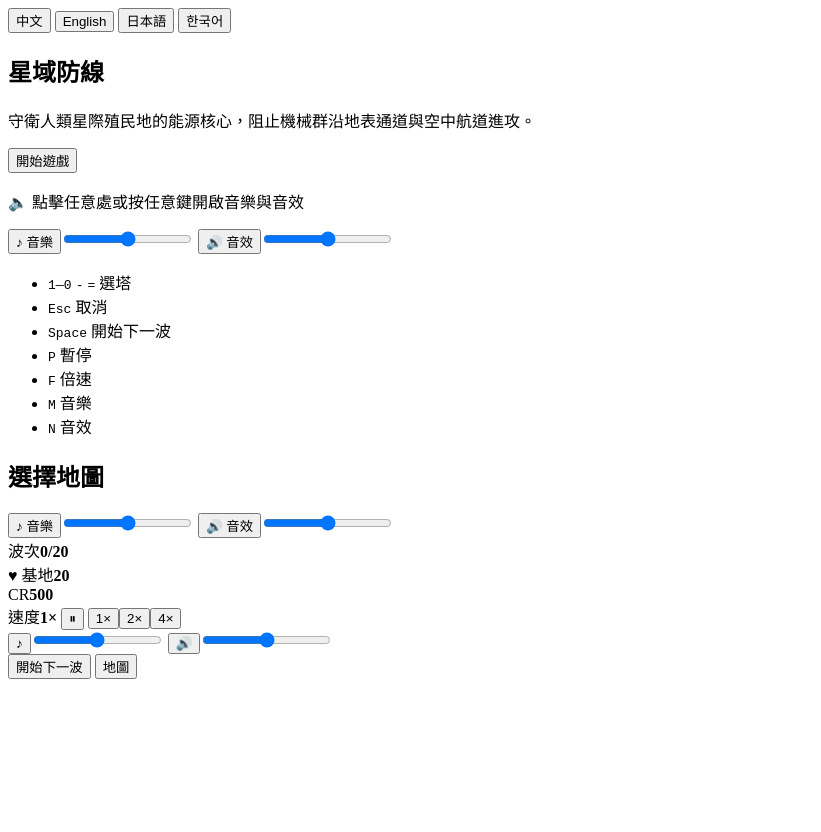
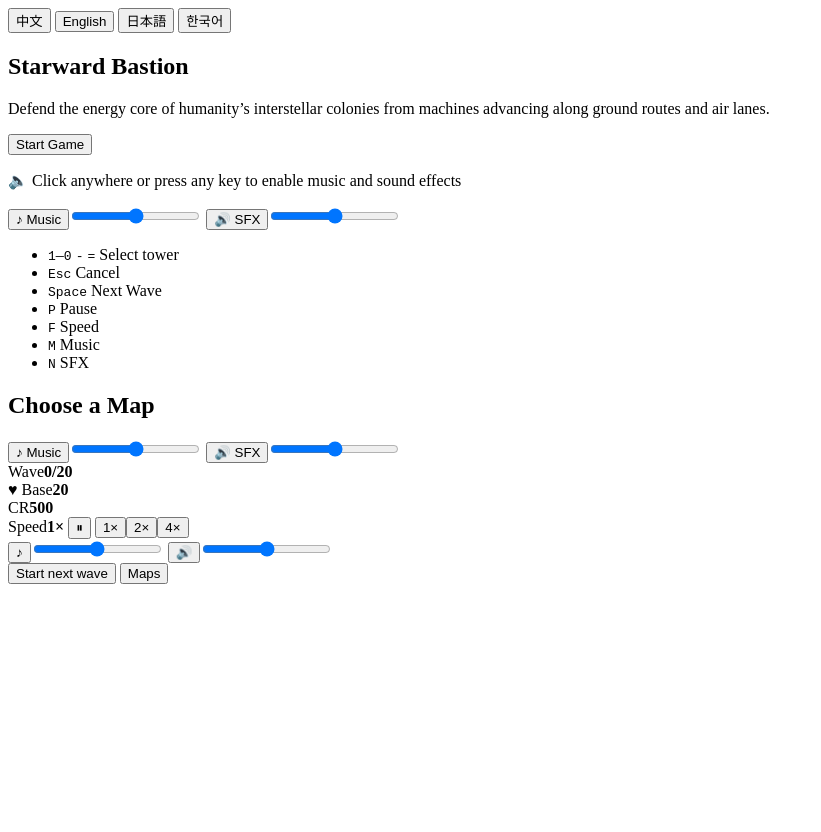
Before and after one commit to YueyuHoshizora/StarwardBastion, a website: page index.html in a window 1280 px wide. Shown: the whole page, without its empty margins (0-821 px from the left). After the commit the page ends 800 px from the top, so only its background shows below. Drawn offline with Linux system fonts and the light colour scheme.

Commit message:
將網站預設語系改為英文

```diff
--- a/index.html
+++ b/index.html
@@ -1,11 +1,11 @@
 <!doctype html>
-<html lang="zh-Hant">
+<html lang="en">
 <head>
   <meta charset="utf-8">
   <meta name="viewport" content="width=device-width, initial-scale=1">
-  <title>星域防線 Starward Bastion</title>
-  <meta name="description" content="守衛星際殖民地的能源核心！未來科技俯視塔防：20 張地圖、12 種防禦塔、16 種敵人、20 首原創 8-bit 音樂，免安裝即玩。">
-  <link rel="canonical" href="https://starward-bastion.yustellar.dev/">
+  <title>Starward Bastion — Sci-Fi Tower Defense</title>
+  <meta name="description" content="Defend your space colony’s energy core! Top-down sci-fi tower defense with 20 maps, 12 towers, 16 enemies and 20 original 8-bit tracks. Play in your desktop browser, no installation needed.">
+  <link rel="canonical" href="https://starward-bastion.yustellar.dev/?lang=en">
   <link rel="alternate" hreflang="zh-Hant" href="https://starward-bastion.yustellar.dev/?lang=zh">
   <link rel="alternate" hreflang="en" href="https://starward-bastion.yustellar.dev/?lang=en">
   <link rel="alternate" hreflang="ja" href="https://starward-bastion.yustellar.dev/?lang=ja">
@@ -13,27 +13,27 @@
   <link rel="alternate" hreflang="x-default" href="https://starward-bastion.yustellar.dev/">
   <link rel="sitemap" type="application/xml" href="sitemap.xml">
   <meta property="og:type" content="website">
-  <meta property="og:site_name" content="星域防線 Starward Bastion">
-  <meta property="og:locale" content="zh_TW">
-  <meta property="og:url" content="https://starward-bastion.yustellar.dev/">
-  <meta property="og:title" content="星域防線 Starward Bastion — 未來科技塔防">
-  <meta property="og:description" content="守衛星際殖民地的能源核心！20 張地圖、12 種防禦塔、16 種敵人、20 首原創 8-bit 音樂，桌面瀏覽器免安裝即玩。">
-  <meta property="og:image" content="https://starward-bastion.yustellar.dev/icons/og-image.png">
+  <meta property="og:site_name" content="Starward Bastion">
+  <meta property="og:locale" content="en_US">
+  <meta property="og:url" content="https://starward-bastion.yustellar.dev/?lang=en">
+  <meta property="og:title" content="Starward Bastion — Sci-Fi Tower Defense">
+  <meta property="og:description" content="Defend your space colony’s energy core! Top-down sci-fi tower defense with 20 maps, 12 towers, 16 enemies and 20 original 8-bit tracks. Play in your desktop browser, no installation needed.">
+  <meta property="og:image" content="https://starward-bastion.yustellar.dev/assets/share-en-630x500.png">
   <meta property="og:image:type" content="image/png">
-  <meta property="og:image:width" content="1200">
-  <meta property="og:image:height" content="630">
-  <meta property="og:image:alt" content="星域防線 Starward Bastion：俯視戰場上的道路、空中航道、防禦塔與能源核心">
+  <meta property="og:image:width" content="630">
+  <meta property="og:image:height" content="500">
+  <meta property="og:image:alt" content="Starward Bastion: a top-down battlefield with roads, flight paths, defense towers and an energy core">
   <meta name="twitter:card" content="summary_large_image">
-  <meta name="twitter:title" content="星域防線 Starward Bastion — 未來科技塔防">
-  <meta name="twitter:description" content="20 張地圖、12 種防禦塔、16 種敵人、20 首原創 8-bit 音樂，桌面瀏覽器免安裝即玩。">
-  <meta name="twitter:image" content="https://starward-bastion.yustellar.dev/icons/og-image.png">
-  <meta name="twitter:image:alt" content="星域防線 Starward Bastion 分享圖">
+  <meta name="twitter:title" content="Starward Bastion — Sci-Fi Tower Defense">
+  <meta name="twitter:description" content="Defend your space colony’s energy core! Top-down sci-fi tower defense with 20 maps, 12 towers, 16 enemies and 20 original 8-bit tracks. Play in your desktop browser, no installation needed.">
+  <meta name="twitter:image" content="https://starward-bastion.yustellar.dev/assets/share-en-630x500.png">
+  <meta name="twitter:image:alt" content="Starward Bastion: a top-down battlefield with roads, flight paths, defense towers and an energy core">
   <meta name="theme-color" content="#0a0f1c">
   <link rel="manifest" href="manifest.webmanifest">
   <link rel="icon" href="favicon.ico" sizes="any">
   <link rel="icon" href="icons/icon.svg" type="image/svg+xml">
   <link rel="apple-touch-icon" href="icons/apple-touch-icon.png">
-  <meta name="apple-mobile-web-app-title" content="星域防線">
+  <meta name="apple-mobile-web-app-title" content="Starward Bastion">
   <link rel="stylesheet" data-href="styles.css?d4d406e6e08620a0">
   <!-- ASSET_IMPORTS_START -->
   <script type="importmap">{
@@ -51,7 +51,7 @@
     "./src/data/waves.js": "./src/data/waves.js?cab60c4a7a6d3e19",
     "./src/i18n/canvas.js": "./src/i18n/canvas.js?2262802da3b3c0d5",
     "./src/i18n/data.js": "./src/i18n/data.js?1053a0ca29fcf141",
-    "./src/i18n/index.js": "./src/i18n/index.js?f1562a87643b9868",
+    "./src/i18n/index.js": "./src/i18n/index.js?198c5ac1e54c15bb",
     "./src/i18n/ui.js": "./src/i18n/ui.js?a896e84a8a56fe73",
     "./src/main.js": "./src/main.js?b3194363b8efe880",
     "./src/pwa.js": "./src/pwa.js?75ce8c987a912743",
@@ -74,33 +74,33 @@
     <!-- 首頁 -->
     <section id="screen-title" class="screen active" data-i18n-aria-label="ui.home">
       <div class="title-box">
-        <h1 data-i18n="ui.brand">星域防線</h1>
-        <p class="lead" data-i18n="ui.lead">守衛人類星際殖民地的能源核心，阻止機械群沿地表通道與空中航道進攻。</p>
-        <button id="btn-start" class="primary big" data-i18n="ui.start">開始遊戲</button>
-        <p id="audio-hint" class="audio-hint" data-i18n="ui.audioHint">🔈 點擊任意處或按任意鍵開啟音樂與音效</p>
+        <h1 data-i18n="ui.brand">Starward Bastion</h1>
+        <p class="lead" data-i18n="ui.lead">Defend the energy core of humanity’s interstellar colonies from machines advancing along ground routes and air lanes.</p>
+        <button id="btn-start" class="primary big" data-i18n="ui.start">Start Game</button>
+        <p id="audio-hint" class="audio-hint" data-i18n="ui.audioHint">🔈 Click anywhere or press any key to enable music and sound effects</p>
         <div class="vol-row">
-          <span class="vol"><button class="toggle" data-audio="music" aria-pressed="true">♪ <span data-i18n="ui.music">音樂</span></button><input type="range" min="0" max="100" step="5" data-vol="music" data-i18n-aria-label="ui.musicVolume"></span>
-          <span class="vol"><button class="toggle" data-audio="sfx" aria-pressed="true">🔊 <span data-i18n="ui.sfx">音效</span></button><input type="range" min="0" max="100" step="5" data-vol="sfx" data-i18n-aria-label="ui.sfxVolume"></span>
+          <span class="vol"><button class="toggle" data-audio="music" aria-pressed="true">♪ <span data-i18n="ui.music">Music</span></button><input type="range" min="0" max="100" step="5" data-vol="music" data-i18n-aria-label="ui.musicVolume"></span>
+          <span class="vol"><button class="toggle" data-audio="sfx" aria-pressed="true">🔊 <span data-i18n="ui.sfx">SFX</span></button><input type="range" min="0" max="100" step="5" data-vol="sfx" data-i18n-aria-label="ui.sfxVolume"></span>
         </div>
         <ul class="keys">
-          <li><kbd>1</kbd>–<kbd>0</kbd> <kbd>-</kbd> <kbd>=</kbd> <span data-i18n="ui.selectTower">選塔</span></li>
-          <li><kbd>Esc</kbd> <span data-i18n="ui.cancel">取消</span></li>
-          <li><kbd>Space</kbd> <span data-i18n="ui.nextWave">開始下一波</span></li>
-          <li><kbd>P</kbd> <span data-i18n="ui.pause">暫停</span></li>
-          <li><kbd>F</kbd> <span data-i18n="ui.speed">倍速</span></li>
-          <li><kbd>M</kbd> <span data-i18n="ui.music">音樂</span></li>
-          <li><kbd>N</kbd> <span data-i18n="ui.sfx">音效</span></li>
+          <li><kbd>1</kbd>–<kbd>0</kbd> <kbd>-</kbd> <kbd>=</kbd> <span data-i18n="ui.selectTower">Select tower</span></li>
+          <li><kbd>Esc</kbd> <span data-i18n="ui.cancel">Cancel</span></li>
+          <li><kbd>Space</kbd> <span data-i18n="ui.nextWave">Next Wave</span></li>
+          <li><kbd>P</kbd> <span data-i18n="ui.pause">Pause</span></li>
+          <li><kbd>F</kbd> <span data-i18n="ui.speed">Speed</span></li>
+          <li><kbd>M</kbd> <span data-i18n="ui.music">Music</span></li>
+          <li><kbd>N</kbd> <span data-i18n="ui.sfx">SFX</span></li>
         </ul>
-        <p class="install-row"><button id="btn-install" class="ghost" data-i18n="ui.install" hidden>安裝為應用程式</button><span id="offline-state"></span></p>
+        <p class="install-row"><button id="btn-install" class="ghost" data-i18n="ui.install" hidden>Install App</button><span id="offline-state"></span></p>
       </div>
     </section>
     <!-- 地圖選擇 -->
     <section id="screen-select" class="screen" data-i18n-aria-label="ui.mapSelect">
       <header class="select-head">
-        <h2 data-i18n="ui.chooseMap">選擇地圖</h2>
+        <h2 data-i18n="ui.chooseMap">Choose a Map</h2>
         <div class="select-tools">
-          <span class="vol"><button class="toggle" data-audio="music" aria-pressed="true">♪ <span data-i18n="ui.music">音樂</span></button><input type="range" min="0" max="100" step="5" data-vol="music" data-i18n-aria-label="ui.musicVolume"></span>
-          <span class="vol"><button class="toggle" data-audio="sfx" aria-pressed="true">🔊 <span data-i18n="ui.sfx">音效</span></button><input type="range" min="0" max="100" step="5" data-vol="sfx" data-i18n-aria-label="ui.sfxVolume"></span>
+          <span class="vol"><button class="toggle" data-audio="music" aria-pressed="true">♪ <span data-i18n="ui.music">Music</span></button><input type="range" min="0" max="100" step="5" data-vol="music" data-i18n-aria-label="ui.musicVolume"></span>
+          <span class="vol"><button class="toggle" data-audio="sfx" aria-pressed="true">🔊 <span data-i18n="ui.sfx">SFX</span></button><input type="range" min="0" max="100" step="5" data-vol="sfx" data-i18n-aria-label="ui.sfxVolume"></span>
         </div>
       </header>
       <div id="map-grid" class="map-grid"></div>
@@ -109,11 +109,11 @@
     <section id="screen-game" class="screen" data-i18n-aria-label="ui.game">
       <header class="topbar">
         <div class="tb-map"><b id="hud-map"></b> <span id="hud-star" class="stars"></span></div>
-        <div class="tb-stat" data-i18n-title="ui.wavesTitle"><span class="lbl" data-i18n="ui.wavesTitle">波次</span><b id="hud-wave">0/20</b></div>
-        <div class="tb-stat" data-i18n-title="ui.baseTitle"><span class="lbl" data-i18n="ui.baseTitle">♥ 基地</span><b id="hud-hp">20</b></div>
+        <div class="tb-stat" data-i18n-title="ui.wavesTitle"><span class="lbl" data-i18n="ui.wavesTitle">Wave</span><b id="hud-wave">0/20</b></div>
+        <div class="tb-stat" data-i18n-title="ui.baseTitle"><span class="lbl" data-i18n="ui.baseTitle">♥ Base</span><b id="hud-hp">20</b></div>
         <div class="tb-stat" data-i18n-title="ui.resourcesTitle"><span class="lbl">CR</span><b id="hud-cr">500</b></div>
         <div class="tb-speed" role="group" data-i18n-aria-label="ui.speed">
-          <span class="lbl" data-i18n="ui.speed">速度</span><b id="hud-speed">1×</b>
+          <span class="lbl" data-i18n="ui.speed">Speed</span><b id="hud-speed">1×</b>
           <button data-speed="pause" data-i18n-title="ui.pauseResume">⏸</button>
           <button data-speed="1">1×</button><button data-speed="2">2×</button><button data-speed="4">4×</button>
         </div>
@@ -121,8 +121,8 @@
           <span class="vol"><button class="toggle" data-audio="music" aria-pressed="true">♪</button><input type="range" min="0" max="100" step="5" data-vol="music" data-i18n-aria-label="ui.musicVolume"></span>
           <span class="vol"><button class="toggle" data-audio="sfx" aria-pressed="true">🔊</button><input type="range" min="0" max="100" step="5" data-vol="sfx" data-i18n-aria-label="ui.sfxVolume"></span>
         </div>
-        <button id="btn-wave" class="primary" data-i18n-title="ui.startNextWave">開始下一波</button>
-        <button id="btn-maps" class="ghost" data-i18n-title="ui.mapButton" data-i18n="ui.mapButton">地圖</button>
+        <button id="btn-wave" class="primary" data-i18n-title="ui.startNextWave">Start next wave</button>
+        <button id="btn-maps" class="ghost" data-i18n-title="ui.mapButton" data-i18n="ui.mapButton">Maps</button>
       </header>
       <main class="field-wrap">
         <div id="field" class="field"><canvas id="battle"></canvas><div id="banner" class="banner" hidden></div></div>
@@ -138,9 +138,9 @@
             <h2 id="result-title"></h2><dl id="result-stats"></dl>
             <p id="result-error" class="error" role="alert" hidden></p>
             <div class="result-actions">
-              <button id="btn-download" class="primary" data-i18n="ui.downloadCard">下載戰果分享卡</button>
-              <button id="btn-restart" data-i18n="ui.restart">重新開始</button>
-              <button id="btn-back" data-i18n="ui.backMaps">返回地圖選擇</button>
+              <button id="btn-download" class="primary" data-i18n="ui.downloadCard">Download Battle Card</button>
+              <button id="btn-restart" data-i18n="ui.restart">Restart</button>
+              <button id="btn-back" data-i18n="ui.backMaps">Back to Map Selection</button>
             </div>
           </div>
         </div>
--- a/sw.js
+++ b/sw.js
@@ -1,6 +1,6 @@
 // Service Worker：預先快取全部遊戲檔案，支援離線遊玩（PWA）。
 // VERSION 與 PRECACHE 由 npm run assets:hash 產生；JS/CSS 查詢參數不可忽略。
-const VERSION = 'sb-f987ad19812d1ebe';
+const VERSION = 'sb-92c83f750f2d66a2';
 const PRECACHE = [
   './',
   'index.html',
@@ -26,7 +26,7 @@ const PRECACHE = [
   'src/data/waves.js?cab60c4a7a6d3e19',
   'src/i18n/canvas.js?2262802da3b3c0d5',
   'src/i18n/data.js?1053a0ca29fcf141',
-  'src/i18n/index.js?f1562a87643b9868',
+  'src/i18n/index.js?198c5ac1e54c15bb',
   'src/i18n/ui.js?a896e84a8a56fe73',
   'src/main.js?b3194363b8efe880',
   'src/pwa.js?75ce8c987a912743',
```
Also changed, not shown: src/i18n/index.js (+5 -10 lines), tests/i18n.test.mjs (+10 -11 lines), manifest.webmanifest.
